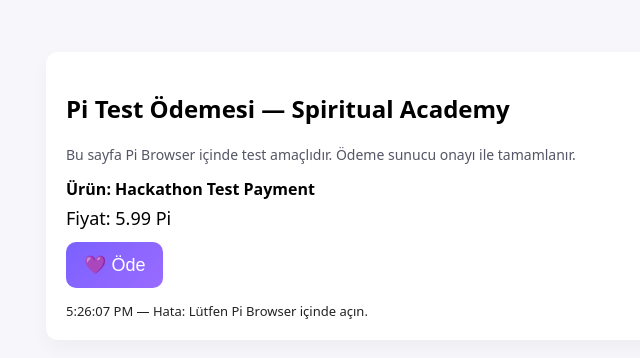
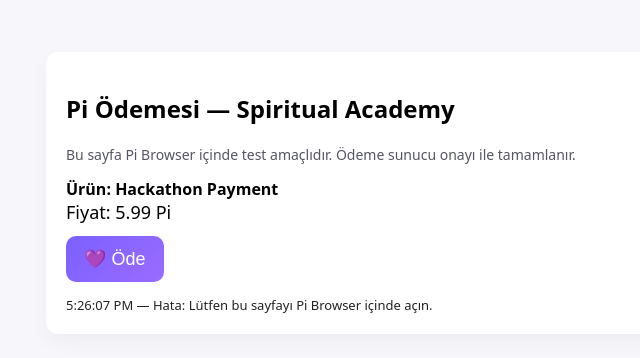
Before and after one commit to HasanOlgun0808/spiritual-academy, a website: page payment.html in a window 1280 px wide. Both pictures are taken after a click on the button "💜 Öde". Shown: the whole page, without its empty margins (234-874 px from the left). Drawn offline with Linux system fonts and the light colour scheme; no server answers.

Commit message:
Update payment.html

```diff
--- a/payment.html
+++ b/payment.html
@@ -2,7 +2,7 @@
 <html lang="tr">
 <head>
   <meta charset="UTF-8" />
-  <title>Pi Test Ödemesi — Spiritual Academy</title>
+  <title>Pi Ödemesi — Spiritual Academy</title>
   <meta name="viewport" content="width=device-width, initial-scale=1.0" />
   <!-- Pi SDK -->
   <script src="https://sdk.minepi.com/pi-sdk.js"></script>
@@ -13,29 +13,42 @@
     .primary { background: linear-gradient(135deg,#7b61ff,#9a6bff); color:#fff; }
     .muted { color:#556; font-size:14px; margin-top:8px; }
     #log { margin-top:14px; font-size:13px; white-space:pre-wrap; color:#222; }
+    .row { margin-top:8px; }
   </style>
 </head>
 <body>
   <div class="card">
-    <h2>Pi Test Ödemesi — Spiritual Academy</h2>
-    <p class="muted">Bu sayfa Pi Browser içinde test amaçlıdır. Ödeme sunucu onayı ile tamamlanır.</p>
+    <h2 id="t-title">Pi Ödemesi — Spiritual Academy</h2>
+    <p class="muted" id="t-subtitle">Bu sayfa Pi Browser içinde test amaçlıdır. Ödeme sunucu onayı ile tamamlanır.</p>
 
-    <div>
-      <div id="productTitle" style="font-weight:600; margin-top:8px">Ürün: <span id="pTitle">Test Ürünü</span></div>
-      <div id="productPrice" style="margin-top:6px; font-size:18px">Fiyat: <span id="pPrice">5.99</span> Pi</div>
-      <button id="payBtn" class="primary">💜 Öde</button>
+    <div class="row">
+      <div style="font-weight:600;"><span id="t-product">Ürün</span>: <span id="pTitle">Test Ürünü</span></div>
+      <div style="font-size:18px"><span id="t-price">Fiyat</span>: <span id="pPrice">5.99</span> Pi</div>
+      <button id="payBtn" class="primary">💜 <span id="t-pay">Öde</span></button>
       <div id="log"></div>
     </div>
   </div>
 
 <script>
-  // --- Güvenlik/ön bilgi ---
-  // Bu sayfa Pi SDK ile ödeme başlatır ve backend uçlarına (aynı origin) POST eder:
-  // /approve-payment ve /complete-payment -> server.js tarafında işlenir.
-  // Query string ile parametre verilebilir:
-  // ?amount=5.99&memo=Nefes&productId=breath-001
+  // ---------- I18N ----------
+  const qs = new URLSearchParams(location.search);
+  const langParam = (qs.get('lang') || '').toLowerCase();
 
-  // --- Pi SDK init (Mainnet) ---
+  async function loadI18n() {
+    try {
+      const url = langParam ? `/i18n/${langParam}.json` : '/i18n/auto.json';
+      const r = await fetch(url, { cache: 'no-store' });
+      if (!r.ok) throw new Error('i18n fetch failed');
+      return await r.json();
+    } catch {
+      return {}; // fallback: boş sözlük -> varsayılan Türkçe metinler kalır
+    }
+  }
+  function t(dict, key, fallback) {
+    return (dict && dict[key]) ? dict[key] : fallback;
+  }
+
+  // ---------- Pi SDK ----------
   if (window.Pi) {
     try { window.Pi.init({ version: "2.0", sandbox: false }); } catch(e){ console.warn(e); }
   }
@@ -43,18 +56,26 @@
   const el = (id) => document.getElementById(id);
   const log = (m) => { el('log').innerText = (new Date().toLocaleTimeString()) + " — " + m; };
 
-  // --- URL paramlarından oku (default değerler)
-  const qs = new URLSearchParams(location.search);
+  // URL parametreleri (varsayılanlar)
   const rawAmount = parseFloat(qs.get('amount'));
   const amount = isNaN(rawAmount) ? 5.99 : rawAmount;
-  const memo = qs.get('memo') ? decodeURIComponent(qs.get('memo')) : 'Hackathon Test Payment';
+  const memo = qs.get('memo') ? decodeURIComponent(qs.get('memo')) : 'Hackathon Payment';
   const productId = qs.get('productId') || 'default-001';
 
-  // UI'ı ayarla
+  // UI değerlerini hazırla
   el('pTitle').innerText = memo;
   el('pPrice').innerText = amount;
 
-  // Server POST helper (aynı origin)
+  // I18N yükle ve metinleri uygula
+  loadI18n().then(dict => {
+    el('t-title').innerText   = t(dict, 'pay_title',   'Pi Ödemesi — Spiritual Academy');
+    el('t-subtitle').innerText= t(dict, 'pay_subtitle','Bu sayfa Pi Browser içinde test amaçlıdır. Ödeme sunucu onayı ile tamamlanır.');
+    el('t-product').innerText = t(dict, 'label_product','Ürün');
+    el('t-price').innerText   = t(dict, 'label_price',  'Fiyat');
+    el('t-pay').innerText     = t(dict, 'btn_pay',      'Öde');
+  });
+
+  // Sunucu POST helper (aynı origin)
   async function post(path, bodyObj) {
     const r = await fetch(path, {
       method: 'POST',
@@ -68,25 +89,22 @@
     return data;
   }
 
-  // Ödeme workflow
+  // Ödeme akışı
   document.getElementById('payBtn').onclick = async () => {
     try {
-      // Pi Browser kontrolü
       if (!window.Pi) {
-        log("Hata: Lütfen Pi Browser içinde açın.");
-        alert("Bu sayfayı Pi Browser içinde açın.");
+        log("Hata: Lütfen bu sayfayı Pi Browser içinde açın.");
+        alert("Lütfen Pi Browser içinde açın.");
         return;
       }
 
-      log("Auth isteniyor...");
-      // authenticate (payments scope)
+      log("Kimlik doğrulama isteniyor…");
       await window.Pi.authenticate(['payments']).catch(()=>{ /* kullanıcı iptal edebilir */ });
 
-      log("Ödeme başlatılıyor...");
-
+      log("Ödeme başlatılıyor…");
       const paymentData = {
-        amount: amount,
-        memo: memo,
+        amount,
+        memo,
         metadata: { productId }
       };
 
@@ -99,7 +117,7 @@
           } catch(e) {
             console.error(e);
             log("Sunucu onayı başarısız: " + JSON.stringify(e));
-            alert("Sunucu onayı başarısız. Konsolu kontrol et.");
+            alert("Sunucu onayı başarısız.");
           }
         },
         onReadyForServerCompletion: async (paymentId, txid) => {
@@ -111,7 +129,7 @@
           } catch(e) {
             console.error(e);
             log("Tamamlama başarısız: " + JSON.stringify(e));
-            alert("Tamamlama başarısız. Konsolu kontrol et.");
+            alert("Tamamlama başarısız.");
           }
         },
         onCancel: (paymentId) => {
@@ -124,9 +142,8 @@
         }
       };
 
-      // SDK çağrısı
       await window.Pi.createPayment(paymentData, callbacks);
-      log("SDK ödeme akışı başlatıldı, cüzdan ekranını takip edin.");
+      log("Cüzdan ekranını takip edin.");
     } catch (err) {
       console.error(err);
       log("Ödeme başlatılamadı: " + (err?.message || err));
```
